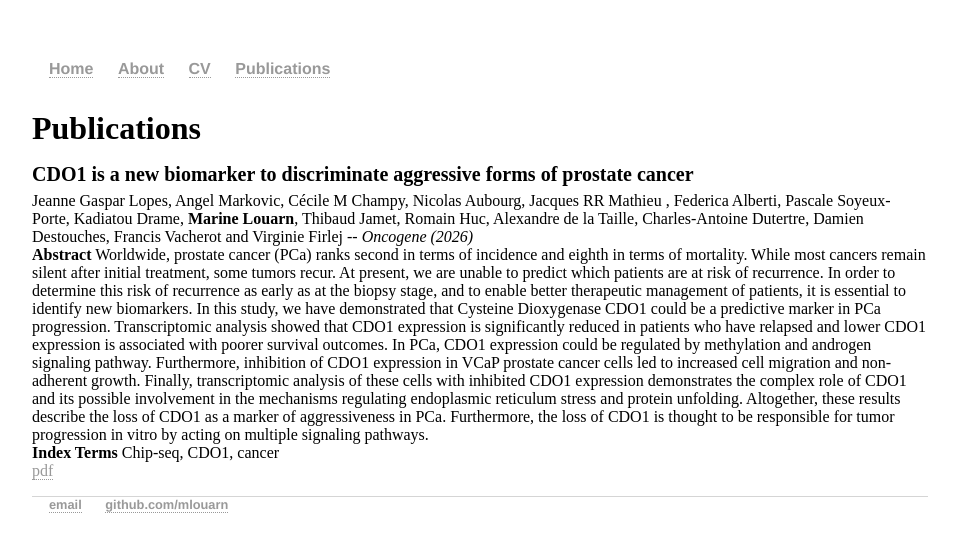
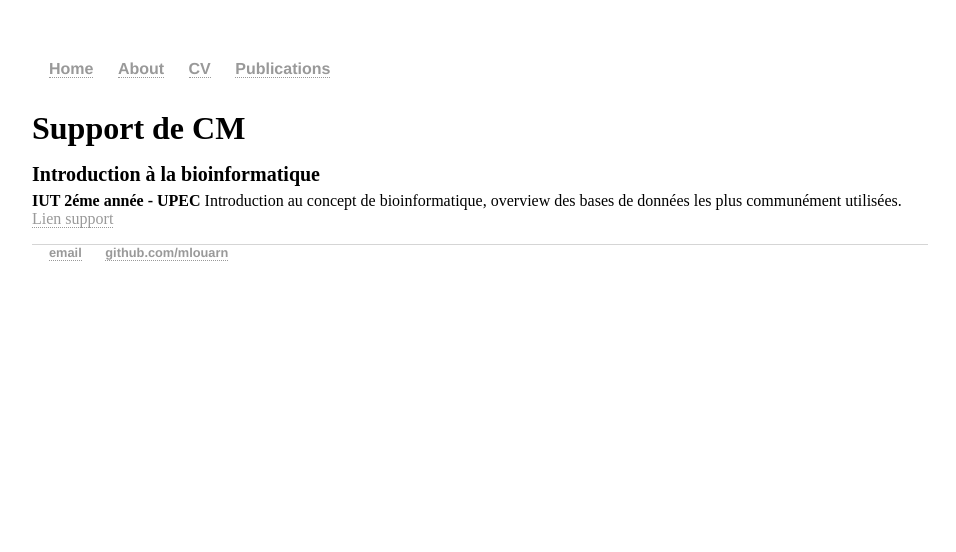
Before and after one commit to mlouarn/mlouarn.github.io, a Jekyll site: the page built from Cours/index.html, in a window 1280 px wide. Shown: the top 552 px of the page, without its empty margins (160-1116 px from the left). Built offline with Jekyll 4.4.1, drawn with Linux system fonts in a browser that asks for light colours.

Commit message:
Update index.html

```diff
--- a/Cours/index.html
+++ b/Cours/index.html
@@ -4,13 +4,11 @@ title: Marine Louarn, PostDoctoral Fellow
 ---
 <div class="blurb">
 
-	<h1>Publications</h1>
+	<h1>Support de CM</h1>
 	<p></p>
-			<h2>CDO1 is a new biomarker to discriminate aggressive forms of prostate cancer</h2>
-                <p>Jeanne Gaspar Lopes, Angel Markovic, Cécile M Champy, Nicolas Aubourg, Jacques RR Mathieu , Federica Alberti, Pascale Soyeux-Porte, Kadiatou Drame, <strong>Marine Louarn</strong>, Thibaud Jamet, Romain Huc, Alexandre de la Taille, Charles-Antoine Dutertre, Damien Destouches, Francis Vacherot and Virginie Firlej -- <i>Oncogene (2026)</i><br />
-		<strong>Abstract</strong>  Worldwide, prostate cancer (PCa) ranks second in terms of incidence and eighth in terms of mortality. While most cancers remain silent after initial treatment, some tumors recur. At present, we are unable to predict which patients are at risk of recurrence. In order to determine this risk of recurrence as early as at the biopsy stage, and to enable better therapeutic management of patients, it is essential to identify new biomarkers. In this study, we have demonstrated that Cysteine Dioxygenase CDO1 could be a predictive marker in PCa progression. Transcriptomic analysis showed that CDO1 expression is significantly reduced in patients who have relapsed and lower CDO1 expression is associated with poorer survival outcomes. In PCa, CDO1 expression could be regulated by methylation and androgen signaling pathway. Furthermore, inhibition of CDO1 expression in VCaP prostate cancer cells led to increased cell migration and non-adherent growth. Finally, transcriptomic analysis of these cells with inhibited CDO1 expression demonstrates the complex role of CDO1 and its possible involvement in the mechanisms regulating endoplasmic reticulum stress and protein unfolding. Altogether, these results describe the loss of CDO1 as a marker of aggressiveness in PCa. Furthermore, the loss of CDO1 is thought to be responsible for tumor progression in vitro by acting on multiple signaling pathways.<br />
-		<strong>Index Terms</strong> Chip-seq, CDO1, cancer<br />
-
-		<a href="s41388-026-03842-5.pdf">pdf</a>
+			<h2>Introduction à la bioinformatique</h2>
+                <p><strong>IUT 2éme année  - UPEC</strong>
+					Introduction au concept de bioinformatique, overview des bases de données les plus communément utilisées.<br />
+		<a href="2026-2027-Bioinformatique BCC2.pdf">Lien support</a>
                 </p>
 </div><!-- /.blurb -->
```
